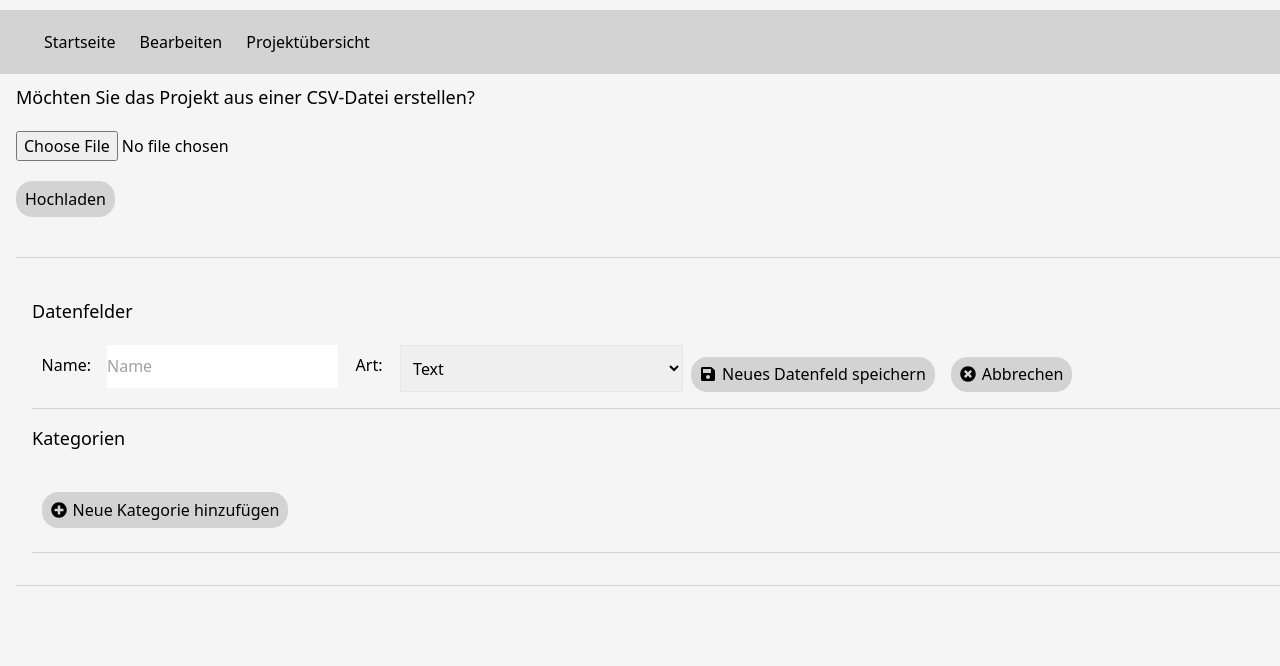
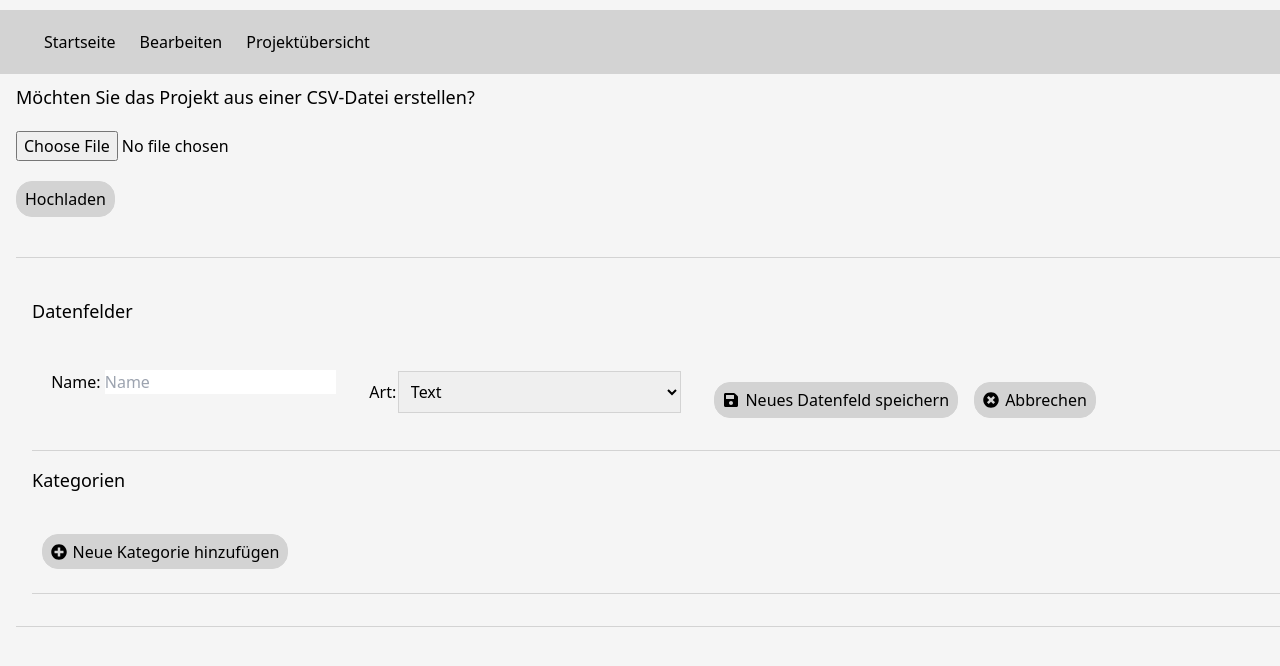
Before and after one commit to Beeblebrox299/auswertungstool, a Next.js app: page /auswertungstool/edit/init in a window 1280 px wide. Both pictures are taken after a click on the button "Neues Datenfeld hinzufügen". Shown: the top 666 px of the page. Built offline with nearby package versions, Linux system fonts and the light colour scheme.

Commit message:
implement options-fieldtype

```diff
--- a/src/app/components/Project/edit/FieldEdit.tsx
+++ b/src/app/components/Project/edit/FieldEdit.tsx
@@ -10,6 +10,7 @@ const FieldEdit: React.FC = () => {
     const [fields, setFields] = useState<Field[]>([]);
     const [newFieldName, setNewFieldName] = useState<string>("");
     const [newFieldType, setNewFieldType] = useState<string>("text");
+    const [fieldOptions, setFieldOptions] = useState<string[]>(["Option 1"])
 
     useEffect (() =>{
         setFields(getFields())
@@ -68,7 +69,7 @@ const FieldEdit: React.FC = () => {
         let fieldType: "Text"|"Zahl"|string[]
 
         if (newFieldType === "options") {
-            fieldType = [] //TODO: Add options to array
+            fieldType = fieldOptions;
         }
         else if (newFieldType === "Text" || newFieldType === "Zahl") {
             fieldType = newFieldType
@@ -85,11 +86,9 @@ const FieldEdit: React.FC = () => {
 
         saveChanges([...fields, newField]);
         setNewFieldName('');
-        setNewFieldType("text");
+        toggleNewFieldForm(false);
     }
 
-    // TODO: Button fo renaming instead of displaying an input field (like in CategoryEdit)
-    // TODO: Ask for type of field (text, number, one of x options...) and store them for better manual input and visualisation
     return(<div className="displayBlock">
         <h1>Datenfelder</h1>
         <div className="grid gap-y-8">
@@ -116,28 +115,45 @@ const FieldEdit: React.FC = () => {
                 </div>
             </div>
         ))}
+        </div>
         <div id="newFieldButton" className="info">
             <button type="button" className="btn" onClick={() => toggleNewFieldForm(true)}>
                 <span className="icon"><FaPlusCircle/></span>
                 <span className="btn-label">Neues Datenfeld hinzufügen</span>
             </button>
         </div>
-            <form id="newFieldForm" className="hidden" onSubmit={e => handleSubmit(e)}>
-                <div className="info">Name: </div>
-                <input
+        <div id="newFieldForm" className="hidden info">
+            <div className="info">Name: <input
                 type="text"
                 value={newFieldName}
                 onChange={e => setNewFieldName(e.target.value)}
                 placeholder="Name"
             />
-                <div className="info">Art: </div>
+            </div>
+            <div className="info">Art:
             <select className="info border" onChange={e => setNewFieldType(e.target.value)}>
                 <option value="Text">Text</option>
                 <option value="Zahl">Zahl</option>
                 <option value="options">Auswahlmöglichkeiten festlegen</option>
-                </select>
-                {(newFieldType === "options") && (<>Options Auswahl</>)}
-                <button type="submit" className="btn">
+            </select></div>
+            {(newFieldType === "options") && (<div>
+                {fieldOptions.map((option, index) => (
+                    <input
+                        key={index}
+                        type="text"
+                        defaultValue={option}
+                        onChange={(event) => {
+                            const updatedOptions = [...fieldOptions];
+                            updatedOptions[index] = event.target.value;
+                            setFieldOptions(updatedOptions);
+                        }}/>
+                ))}
+                <button type="button" className="btn" onClick={() => {setFieldOptions([...fieldOptions, "Option " + (fieldOptions.length+1)])}}>
+                    <span className="icon"><FaPlusCircle/></span>
+                </button>
+            </div>)}
+            <div className="info">
+            <button type="submit" className="btn" onClick={e => handleSubmit(e)}>
                 <span className="icon"><FaSave/></span>
                 <span className="btn-label">Neues Datenfeld speichern</span>
             </button>
@@ -148,7 +164,7 @@ const FieldEdit: React.FC = () => {
                 <span className="icon"><FaTimesCircle/></span>
                 <span className="btn-label">Abbrechen</span>
             </button>
-            </form>
+            </div>
         </div>
     </div>
     )
```
Lines whose indentation alone changed are shown as unchanged.
